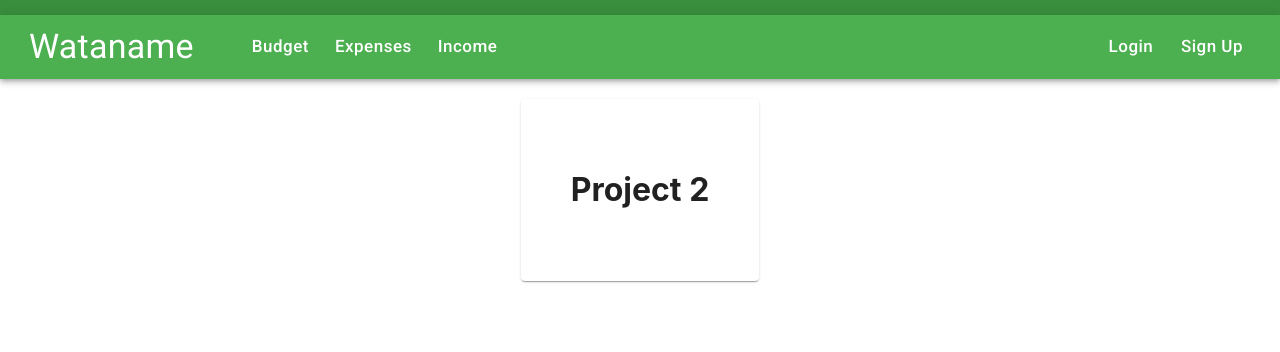
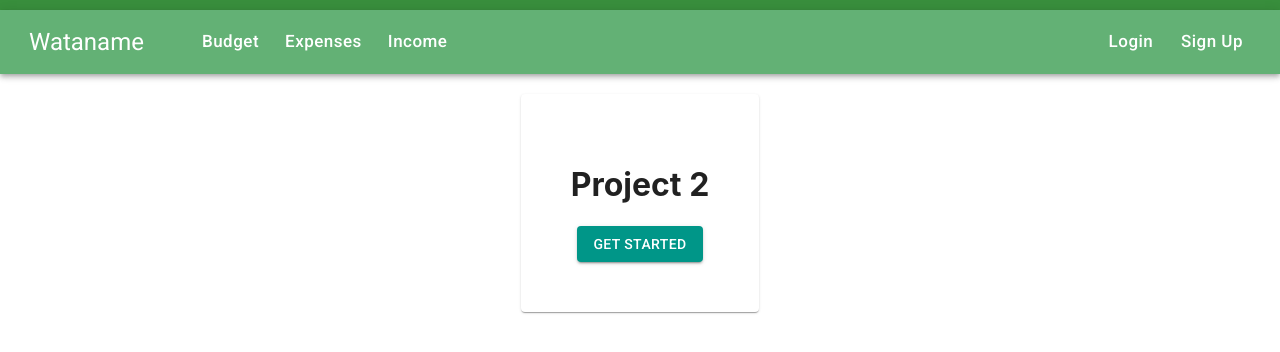
Before and after one commit to Cabbler25/Budgy, a React (Create React App) app in the folder client/: page / in a window 1280 px wide. Shown: the top 352 px of the page. Built offline with nearby package versions, Linux system fonts and the light colour scheme.

Commit message:
Some changes

```diff
--- a/client/src/App.tsx
+++ b/client/src/App.tsx
@@ -10,13 +10,20 @@ import Landing from './components/Landing.component';
 // We will define our theme here
 // All components will inherit from this
 // https://material-ui.com/customization/themes/
+
+const colors = {
+  green: '#4CAF50',
+  lightGreen: '#63b175',
+  offWhite: '#FFFFFF',
+  teal: '#009688'
+}
 const theme = createMuiTheme({
   palette: {
     primary: {
-      main: '#4CAF50'
+      main: colors.lightGreen
     },
     secondary: {
-      main: '#009688'
+      main: colors.teal
     },
   },
 });
@@ -25,7 +32,7 @@ const App: React.FC = () => {
   return (
     <Provider store={store}>
       <MuiThemeProvider theme={theme}>
-        <div style={{ minHeight: '15px', height: '15px', backgroundColor: '#388E3C' }} />
+        <div style={{ minHeight: '10px', height: '10px', backgroundColor: '#388E3C' }} />
         <NavBar />
         <br />
         <Router>
--- a/client/src/components/Landing.component.tsx
+++ b/client/src/components/Landing.component.tsx
@@ -1,5 +1,5 @@
 import React from 'react';
-import { Paper } from '@material-ui/core';
+import { Paper, Button } from '@material-ui/core';
 
 interface ILandingProps {
 
@@ -10,6 +10,7 @@ function Landing(props: any) {
     <div style={{ textAlign: 'center' }}>
       <Paper style={{ display: 'inline-block', padding: '50px' }}>
         <h1>Project 2</h1>
+        <Button variant='contained' color='secondary'>Get Started</Button>
       </Paper>
     </div>
   )
--- a/client/src/components/Navbar.component.tsx
+++ b/client/src/components/Navbar.component.tsx
@@ -6,20 +6,23 @@ import { Typography, makeStyles, Theme, createStyles } from '@material-ui/core';
 import { IUserState, IState } from '../redux';
 import { connect } from 'react-redux';
 
+const offWhite = '#FFFFFF';
 const useStyles = makeStyles((theme: Theme) => createStyles({
   navbar: {
+    maxHeight: '50%',
+    height: '50%',
     color: 'primary'
   },
   title: {
     marginRight: '40px',
     marginLeft: '5px',
-    color: '#FFFFFF'
+    color: offWhite
   },
   nav_item: {
     marginLeft: '10px',
     textTransform: 'initial',
     fontSize: '17px',
-    color: '#FFFFFF'
+    color: offWhite
   },
   nav_right: {
     marginRight: '5px',
@@ -34,9 +37,9 @@ interface INavProps {
 function NavBar(props: INavProps) {
   const classes = useStyles();
   return (
-    <AppBar className={classes.navbar} position='sticky'>
-      <Toolbar>
-        <Typography className={classes.title} variant='h4'>Wataname</Typography>
+    <AppBar position='sticky'>
+      <Toolbar className={classes.navbar}>
+        <Typography className={classes.title} variant="h5">Wataname</Typography>
         <Button className={classes.nav_item} color='secondary'>Budget</Button>
         <Button className={classes.nav_item} color='secondary'>Expenses</Button>
         <Button className={classes.nav_item} color='secondary'>Income</Button>
```
